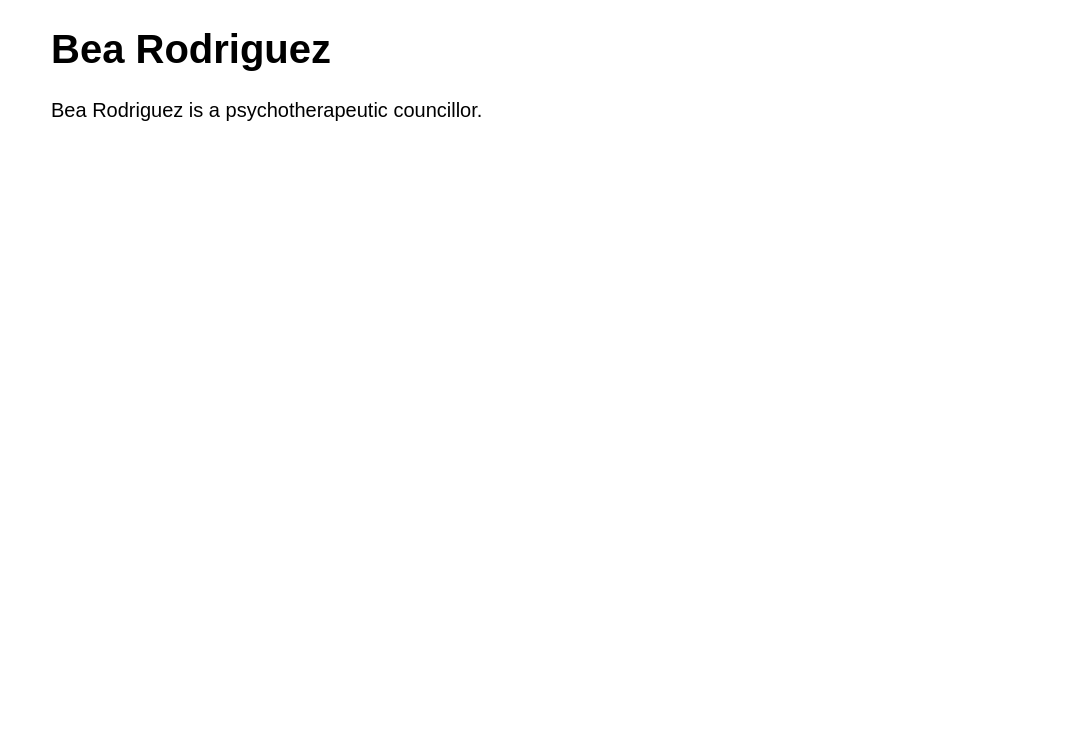
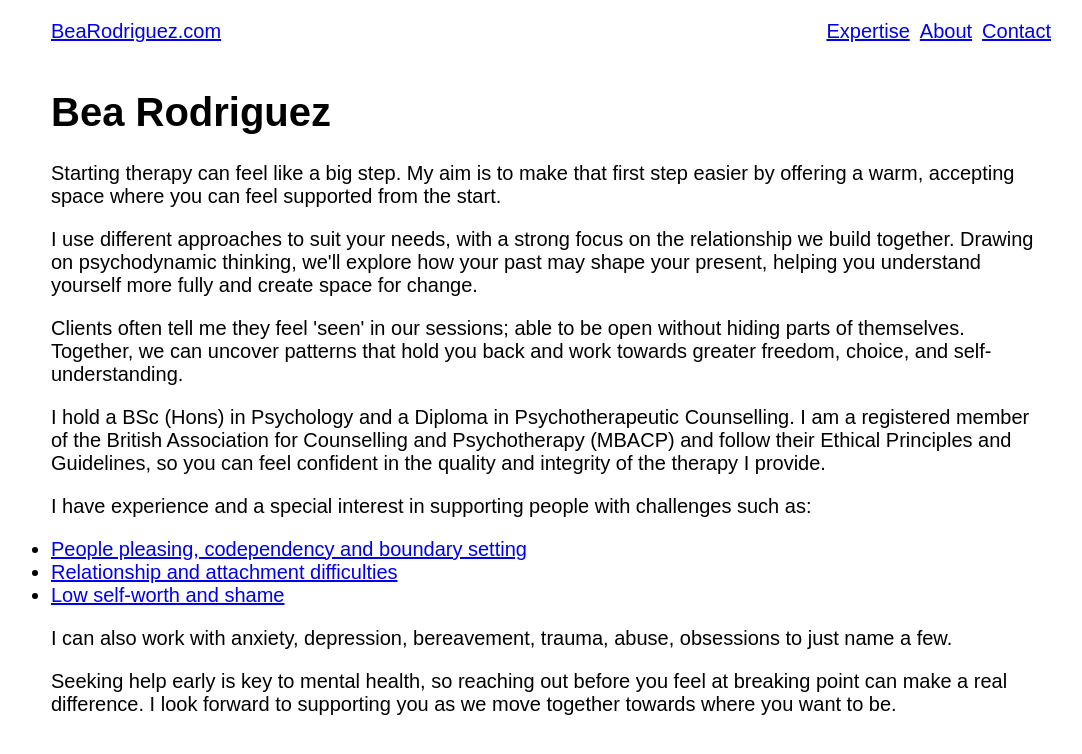
Before and after one commit to tempertemper/bearodriguez, an Eleventy site: page src/site/index.md in a window 1280 px wide. Shown: the whole page, without its empty margins (89-1171 px from the left). Built offline with nearby package versions, Linux system fonts and the light colour scheme; Eleventy itself is replaced by a stand-in of ours; files that its build step writes are made by us from their sources.

Commit message:
Gets basic working site with homepage content

```diff
--- a/src/css/style.css
+++ b/src/css/style.css
@@ -134,3 +134,34 @@ body {
   margin-right: auto;
   margin-left: auto;
 }
+
+header {
+  display: flex;
+  flex-direction: row;
+  gap: 1em;
+  flex-wrap: wrap;
+  justify-content: space-between;
+  align-items: center;
+}
+
+nav.primary ul {
+  display: flex;
+  flex-direction: row;
+  gap: .5em;
+  flex-wrap: wrap;
+}
+
+nav.primary li {
+  display: inline-block;
+}
+
+.visually-hidden {
+  position: absolute;
+  overflow: hidden;
+  clip: rect(0 0 0 0);
+  height: 1px;
+  width: 1px;
+  margin: -1px;
+  padding: 0;
+  border: 0;
+}
--- a/src/site/_includes/head.html
+++ b/src/site/_includes/head.html
@@ -5,6 +5,6 @@
     <meta name="description" content="{{ description }}" />
     <title>{{ title }}</title>
     <meta name="color-scheme" content="dark light" />
-    <link href="assets/css/style.css?v{{ site.version }}" rel="stylesheet" type="text/css" media="screen" charset="utf-8" />
+    <link href="/assets/css/style.css?v{{ site.version }}" rel="stylesheet" type="text/css" media="screen" charset="utf-8" />
     <!--[if lt IE 9]><script src="http://html5shiv.googlecode.com/svn/trunk/html5.js"></script><![endif]-->
 </head>
--- /dev/null
+++ b/src/site/_includes/nav.html
@@ -0,0 +1,21 @@
+<nav aria-label="{{ label }}" {%- if label == "Primary" %} class="primary"{% endif %}>
+    <ul>
+    {%- for item in nav %}
+    {%- set currentUrl = page.url  | replace(".html", "") %}
+    {%- set isCurrent = item.url == currentUrl %}
+    {%- if label == "Primary" %}
+        <li>
+            <a href="{{ item.url | url }}" {%- if isCurrent %} aria-current="page"{% endif %}>
+                {{- item.title -}}
+            </a>
+        </li>
+    {%- elif not isCurrent %}
+        <li>
+            <a href="{{ item.url | url }}">
+                {{- item.title -}}
+            </a>
+        </li>
+    {%- endif %}
+    {%- endfor %}
+  </ul>
+</nav>
--- a/src/site/_layouts/default.html
+++ b/src/site/_layouts/default.html
@@ -2,6 +2,16 @@
 <html xml:lang="en" lang="en">
     {% include "head.html" %}
     <body>
+        <header>
+            <a href="/">BeaRodriguez.com<span class="visually-hidden">, go to homepage</span></a>
+            {%- set nav = [
+                { title: 'Expertise', url: '/expertise/' },
+                { title: 'About', url: '/about' },
+                { title: 'Contact', url: '/contact' }
+            ] %}
+            {% set label = "Primary" %}
+            {% include "nav.html" %}
+        </header>
         <h1>{{ title }}</h1>
         {{ content | safe }}
         <style>
--- /dev/null
+++ b/src/site/expertise/expertise.json
@@ -0,0 +1,3 @@
+{
+  "layout": "expertise"
+}
--- a/src/site/index.md
+++ b/src/site/index.md
@@ -4,4 +4,20 @@ description: Bea Rodriguez is a psychotherapeutic councillor.
 layout: default
 ---
 
-Bea Rodriguez is a psychotherapeutic councillor.
+Starting therapy can feel like a big step. My aim is to make that first step easier by offering a warm, accepting space where you can feel supported from the start.
+
+I use different approaches to suit your needs, with a strong focus on the relationship we build together. Drawing on psychodynamic thinking, we'll explore how your past may shape your present, helping you understand yourself more fully and create space for change.
+
+Clients often tell me they feel 'seen' in our sessions; able to be open without hiding parts of themselves. Together, we can uncover patterns that hold you back and work towards greater freedom, choice, and self-understanding.
+
+I hold a BSc (Hons) in Psychology and a Diploma in Psychotherapeutic Counselling. I am a registered member of the British Association for Counselling and Psychotherapy (MBACP) and follow their Ethical Principles and Guidelines, so you can feel confident in the quality and integrity of the therapy I provide.
+
+I have experience and a special interest in supporting people with challenges such as:
+
+- [People pleasing, codependency and boundary setting](/expertise/codependency)
+- [Relationship and attachment difficulties](/expertise/attachment)
+- [Low self-worth and shame](/expertise/self-worth)
+
+I can also work with anxiety, depression, bereavement, trauma, abuse, obsessions to just name a few.
+
+Seeking help early is key to mental health, so reaching out before you feel at breaking point can make a real difference. I look forward to supporting you as we move together towards where you want to be.
```
Also changed, not shown: src/site/_layouts/expertise.md (added, +17 -0 lines), src/site/about.md (added, +8 -0 lines), src/site/contact.md (added, +8 -0 lines), src/site/expertise/attachment.md (added, +7 -0 lines), src/site/expertise/codependency.md (added, +7 -0 lines), src/site/expertise/index.md (added, +8 -0 lines), src/site/expertise/self-worth.md (added, +7 -0 lines).
